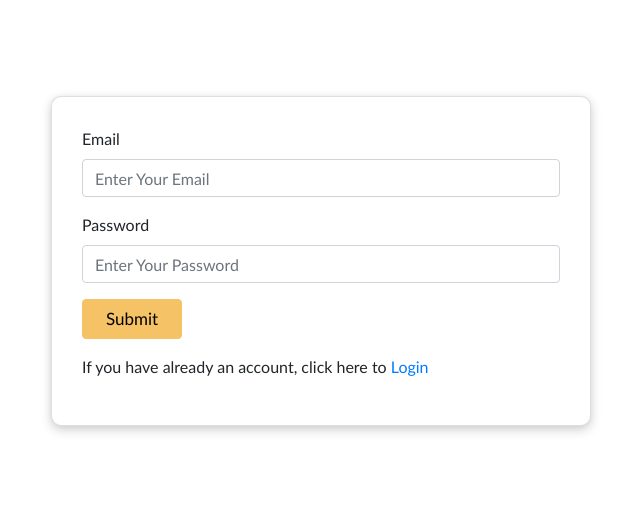
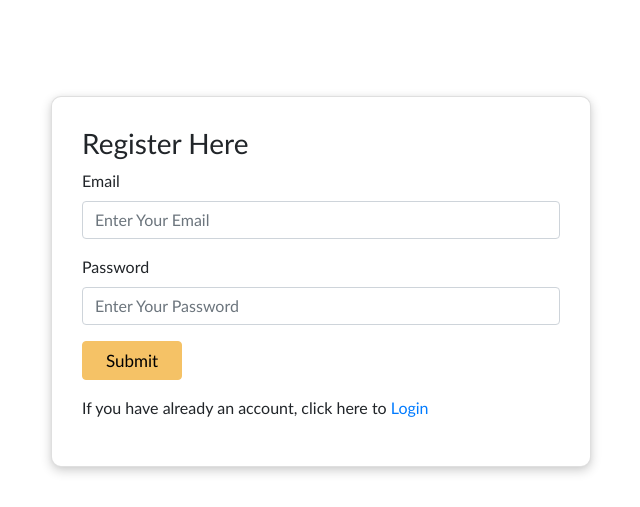
Before and after one commit to abidgulshahid/T, a Django app: page /register/ in a window 1280 px wide. Shown: the part 56-563 px from the top of the page, without its empty margins (319-959 px from the left). Run offline with Django 4.2, Linux system fonts and the light colour scheme.

Commit message:
Update signup.html

```diff
--- a/tailer/templates/tailer/signup.html
+++ b/tailer/templates/tailer/signup.html
@@ -9,6 +9,7 @@
                     <div class="col-lg-6">
                         <div class="card">
   <div class="card-body">
+      <h3>Register Here</h3>
            <form class="form-horizontal form-custom" method="post" role="form" action="">
                {% csrf_token %}
 
@@ -34,7 +35,7 @@
 
                                     <button type="submit" class="btn btn-primary">Submit</button>
                         </form>
-            <p>If you have already an account, click here to  <a href="#">Login</a> </p>
+            <p>If you have already an account, click here to  <a href="{% url 'index_view' %}">Login</a> </p>
 
   </div>
 </div>
```
